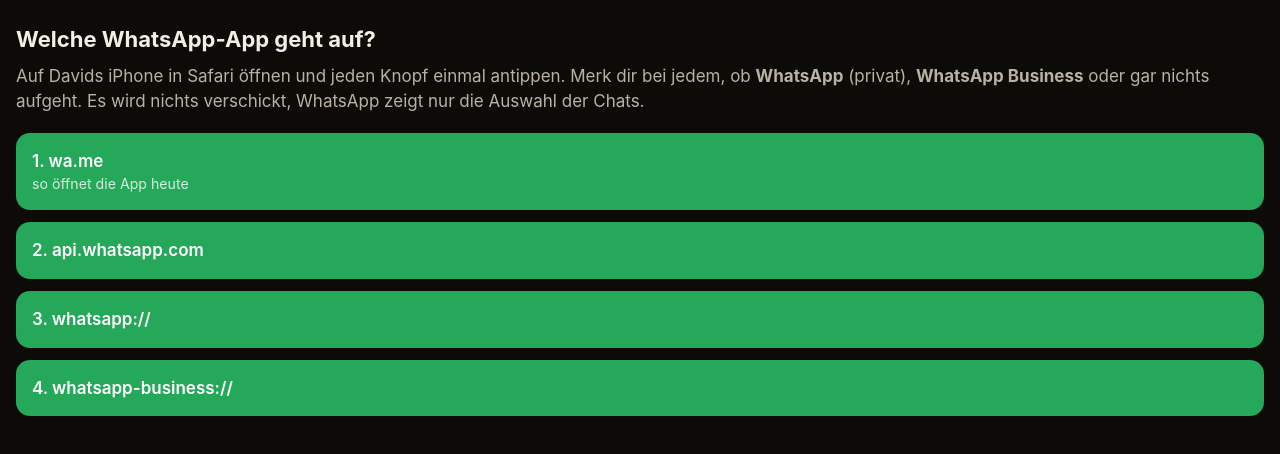
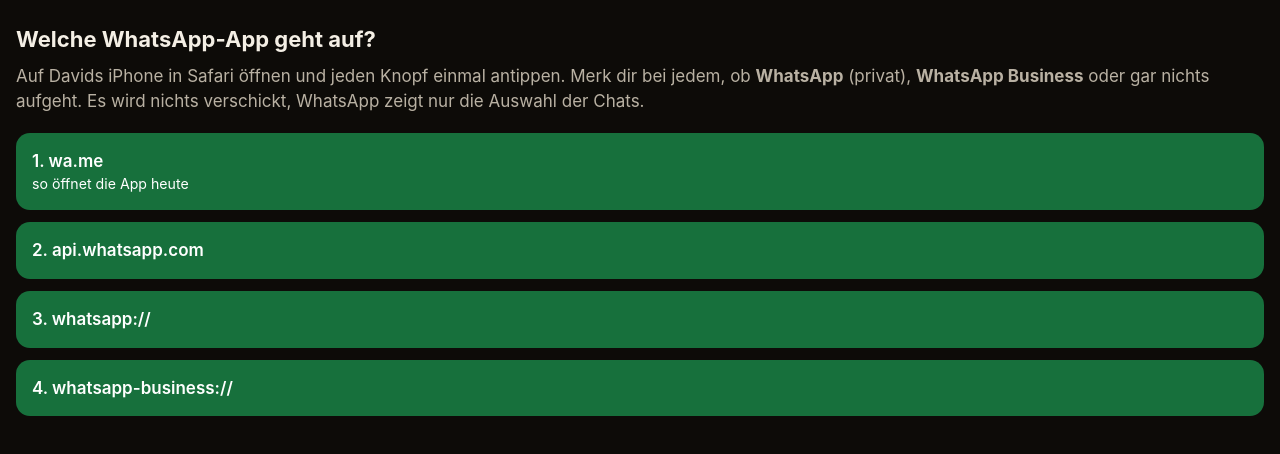
Before and after one commit to jdbrueder-collab/jd-vertrieb, a plain HTML site: page wa-test.html in a window 1280 px wide. Drawn offline with Linux system fonts and the light colour scheme.

Commit message:
Testseite: besserer Kontrast
Co-Authored-By: Claude Opus 5.5 <noreply@anthropic.com>

```diff
--- a/wa-test.html
+++ b/wa-test.html
@@ -9,8 +9,8 @@
   body { font: 17px/1.45 -apple-system, system-ui, sans-serif; margin: 0; padding: 24px 16px; background: #0d0b08; color: #f4efe5; }
   h1 { font-size: 22px; margin: 0 0 8px; }
   p { color: #b9b1a3; margin: 0 0 20px; }
-  a { display: block; padding: 16px; margin: 0 0 12px; border-radius: 14px; background: #25a85a; color: #fff; text-decoration: none; font-weight: 600; }
-  small { display: block; font-weight: 400; opacity: .8; }
+  a { display: block; padding: 16px; margin: 0 0 12px; border-radius: 14px; background: #17703c; color: #fff; text-decoration: none; font-weight: 600; }
+  small { display: block; font-weight: 400; }
 </style>
 </head>
 <body>
```
